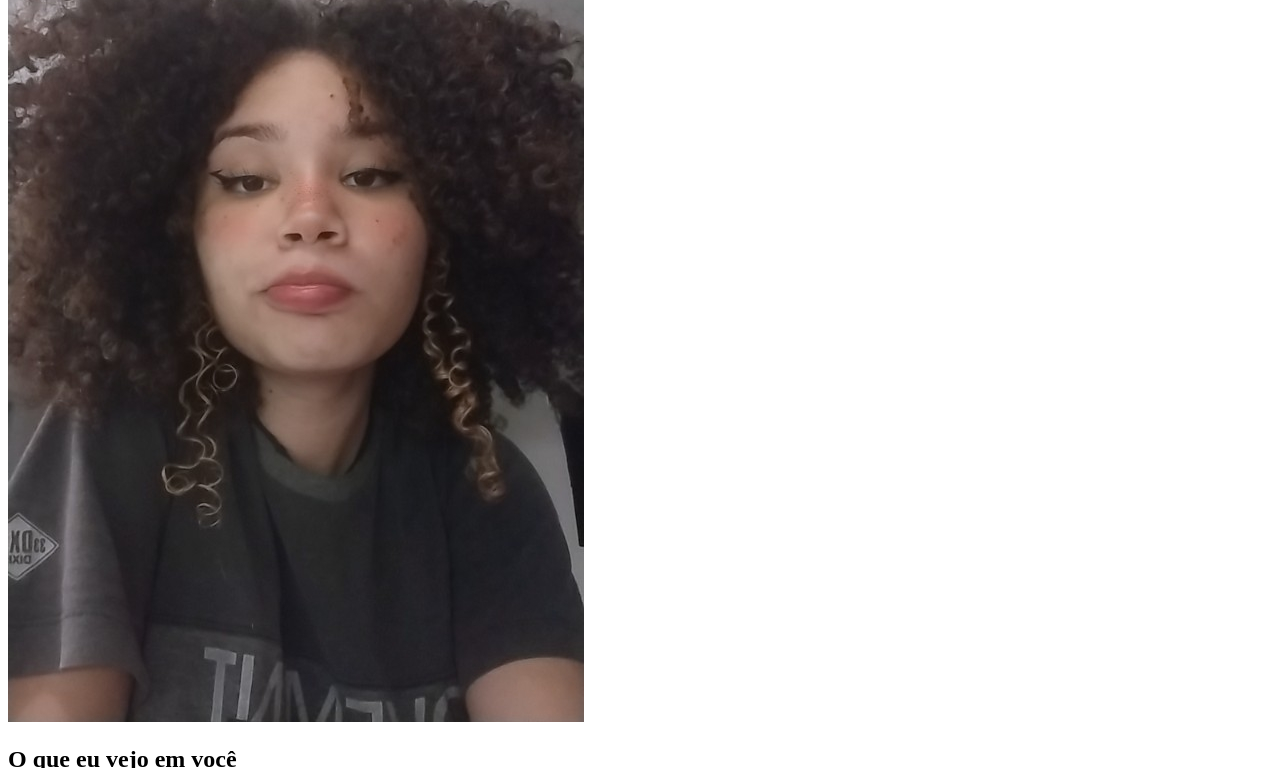
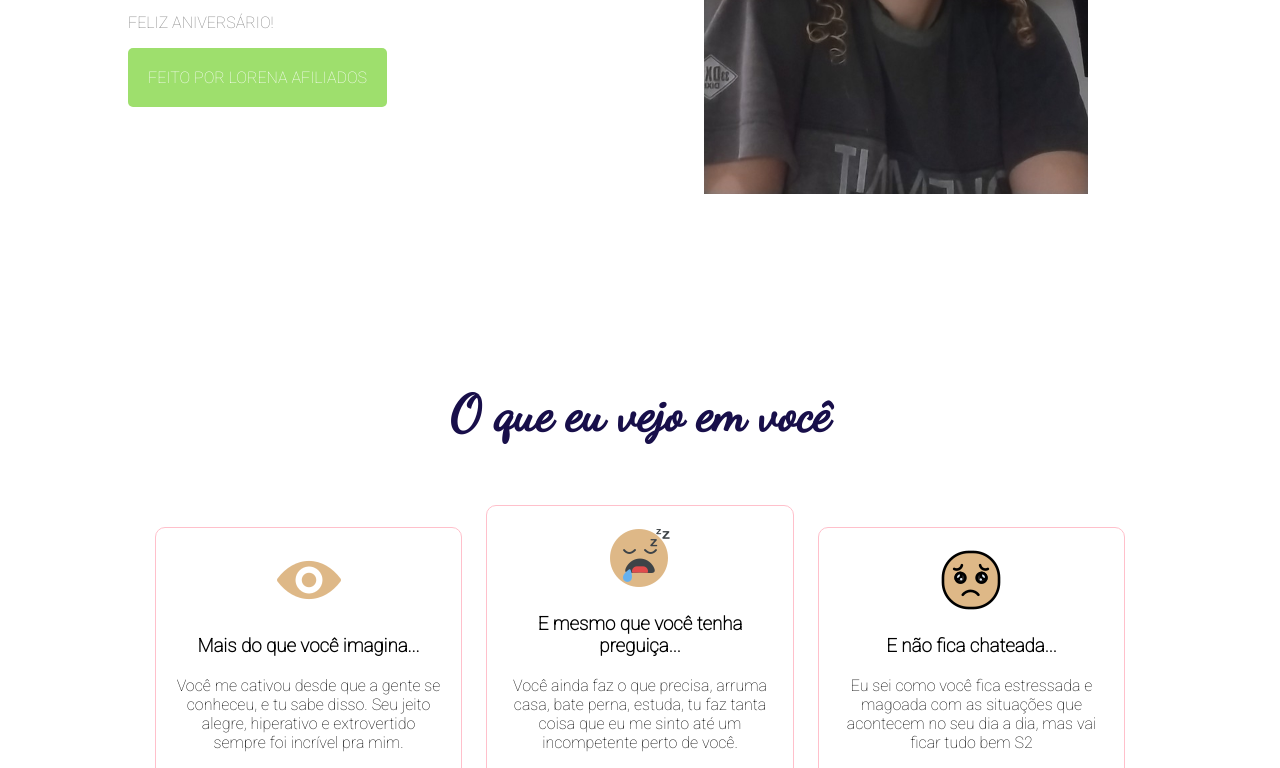
Before and after one commit to MrHemllock/GBirthday, a plain HTML site: page index.html in a window 1280 px wide. Shown: the part 460-1228 px from the top of the page. Drawn offline with Linux system fonts and the light colour scheme.

Commit message:
Update index.html

```diff
--- a/index.html
+++ b/index.html
@@ -6,8 +6,8 @@
     <meta http-equiv="X-UA-Compatible" content="IE=edge">
     <meta name="viewport" content="width=device-width, initial-scale=1.0">
     <title>Declaração</title>
-    <link rel="stylesheet" href=./css"estilo.css">
-    <link rel="stylesheet" href=./css"responsivo.css">
+    <link rel="stylesheet" href="css/estilo.css">
+    <link rel="stylesheet" href="css/responsivo.css">
 </head>
 
 <body>
```
